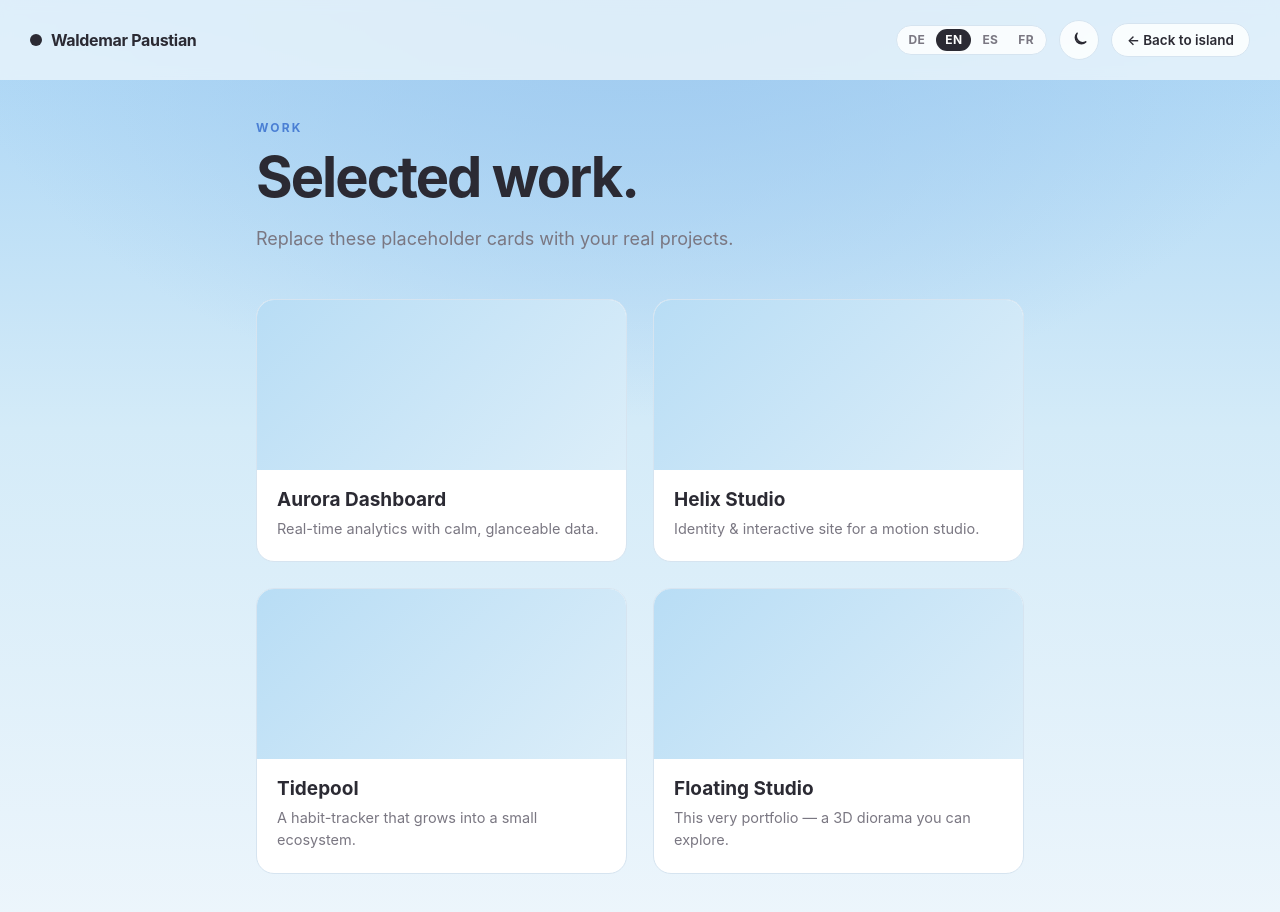
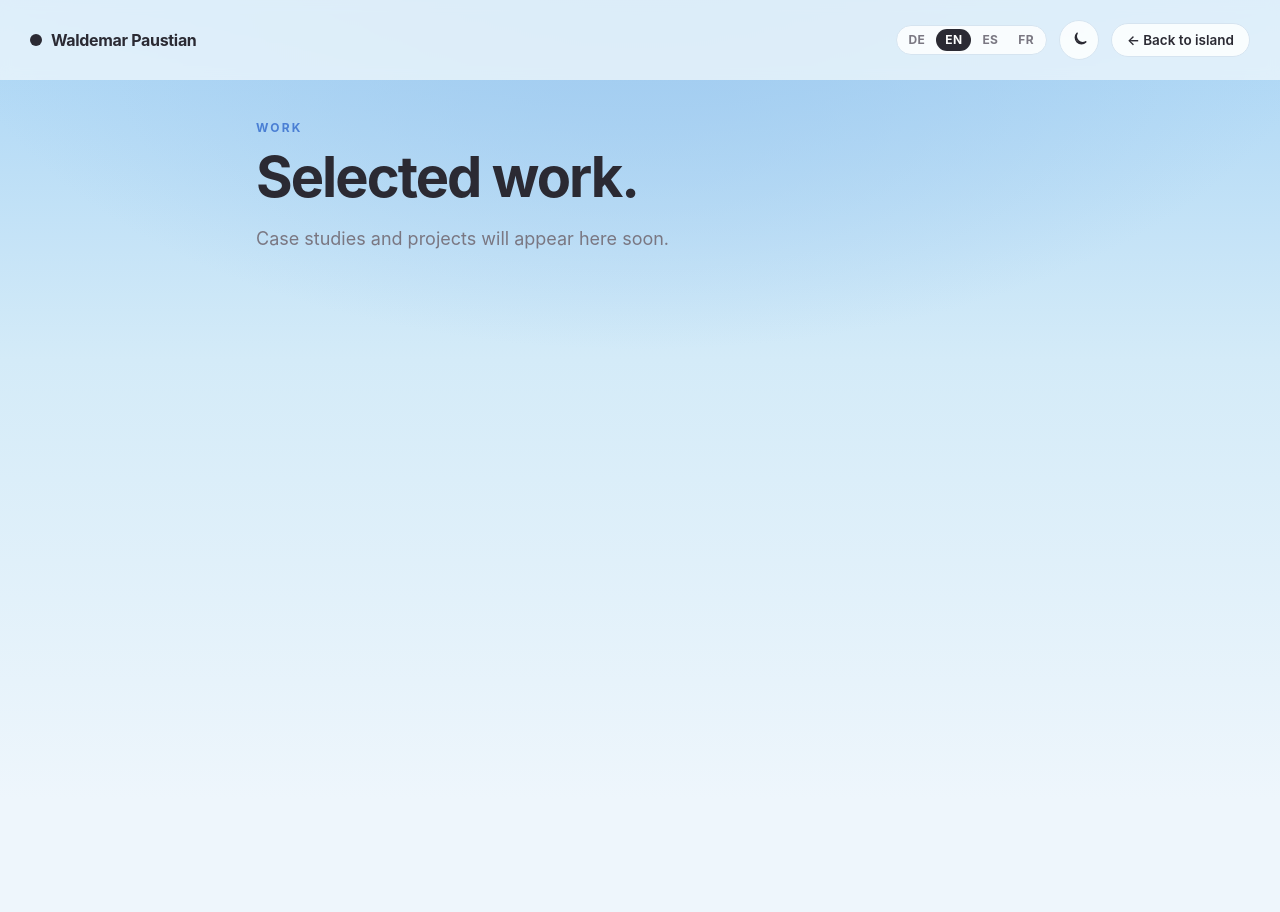
Before and after one commit to waldemarpaustian-engineering/portfolio-diorama-react, a React (Vite) app: page /work in a window 1280 px wide. Shown: the top 912 px of the page. After the commit the page ends 800 px from the top, so only its background shows below. Built offline with nearby package versions, Linux system fonts and the light colour scheme; no server answers.

Commit message:
clean work page first

```diff
--- a/src/i18n/index.js
+++ b/src/i18n/index.js
@@ -45,13 +45,7 @@ const resources = {
       work: {
         eyebrow: 'Work',
         title: 'Selected work.',
-        lead: 'Replace these placeholder cards with your real projects.',
-        projects: [
-          { title: 'Aurora Dashboard', desc: 'Real-time analytics with calm, glanceable data.' },
-          { title: 'Helix Studio', desc: 'Identity & interactive site for a motion studio.' },
-          { title: 'Tidepool', desc: 'A habit-tracker that grows into a small ecosystem.' },
-          { title: 'Floating Studio', desc: 'This very portfolio — a 3D diorama you can explore.' },
-        ],
+        lead: 'Case studies and projects will appear here soon.',
       },
       blog: {
         eyebrow: 'Blog',
@@ -117,13 +111,7 @@ const resources = {
       work: {
         eyebrow: 'Arbeit',
         title: 'Ausgewählte Arbeit.',
-        lead: 'Ersetze diese Platzhalter-Karten durch deine echten Projekte.',
-        projects: [
-          { title: 'Aurora Dashboard', desc: 'Echtzeit-Analysen mit ruhigen, schnell erfassbaren Daten.' },
-          { title: 'Helix Studio', desc: 'Identität & interaktive Website für ein Motion-Studio.' },
-          { title: 'Tidepool', desc: 'Ein Gewohnheits-Tracker, der zu einem kleinen Ökosystem wächst.' },
-          { title: 'Floating Studio', desc: 'Genau dieses Portfolio — ein 3D-Diorama zum Erkunden.' },
-        ],
+        lead: 'Case Studies und Projekte folgen hier in Kürze.',
       },
       blog: {
         eyebrow: 'Blog',
@@ -189,13 +177,7 @@ const resources = {
       work: {
         eyebrow: 'Trabajo',
         title: 'Trabajo seleccionado.',
-        lead: 'Reemplaza estas tarjetas de ejemplo por tus proyectos reales.',
-        projects: [
-          { title: 'Aurora Dashboard', desc: 'Analíticas en tiempo real con datos claros y fáciles de ver.' },
-          { title: 'Helix Studio', desc: 'Identidad y sitio interactivo para un estudio de animación.' },
-          { title: 'Tidepool', desc: 'Un rastreador de hábitos que crece hasta ser un pequeño ecosistema.' },
-          { title: 'Floating Studio', desc: 'Este mismo portafolio — un diorama 3D que puedes explorar.' },
-        ],
+        lead: 'Los casos de estudio y proyectos aparecerán aquí pronto.',
       },
       blog: {
         eyebrow: 'Blog',
@@ -261,13 +243,7 @@ const resources = {
       work: {
         eyebrow: 'Travail',
         title: 'Travail sélectionné.',
-        lead: 'Remplace ces cartes d’exemple par tes vrais projets.',
-        projects: [
-          { title: 'Aurora Dashboard', desc: 'Analytique en temps réel avec des données claires et lisibles.' },
-          { title: 'Helix Studio', desc: 'Identité et site interactif pour un studio d’animation.' },
-          { title: 'Tidepool', desc: 'Un suivi d’habitudes qui devient un petit écosystème.' },
-          { title: 'Floating Studio', desc: 'Ce portfolio même — un diorama 3D à explorer.' },
-        ],
+        lead: 'Études de cas et projets à venir bientôt ici.',
       },
       blog: {
         eyebrow: 'Blog',
--- a/src/pages/Works.jsx
+++ b/src/pages/Works.jsx
@@ -3,7 +3,6 @@ import PageNav from './PageNav.jsx'
 
 export default function Works() {
   const { t } = useTranslation()
-  const projects = t('work.projects', { returnObjects: true })
   return (
     <div className="page">
       <PageNav />
@@ -11,17 +10,6 @@ export default function Works() {
         <div className="eyebrow">{t('work.eyebrow')}</div>
         <h1 className="title">{t('work.title')}</h1>
         <p className="lead">{t('work.lead')}</p>
-        <div className="grid">
-          {projects.map((p) => (
-            <div className="card" key={p.title}>
-              <div className="thumb" />
-              <div className="body">
-                <h3>{p.title}</h3>
-                <p>{p.desc}</p>
-              </div>
-            </div>
-          ))}
-        </div>
       </main>
     </div>
   )
```
